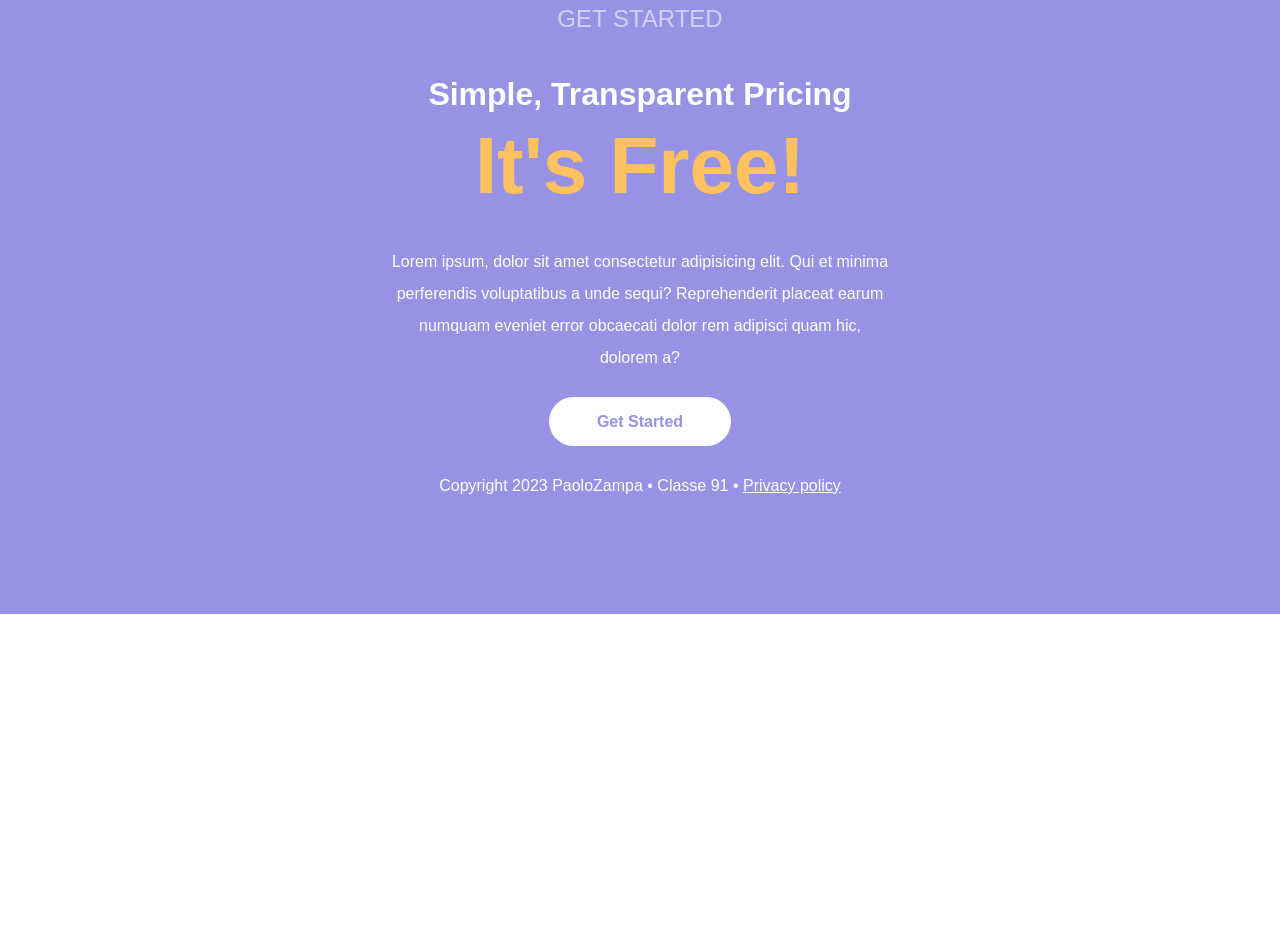
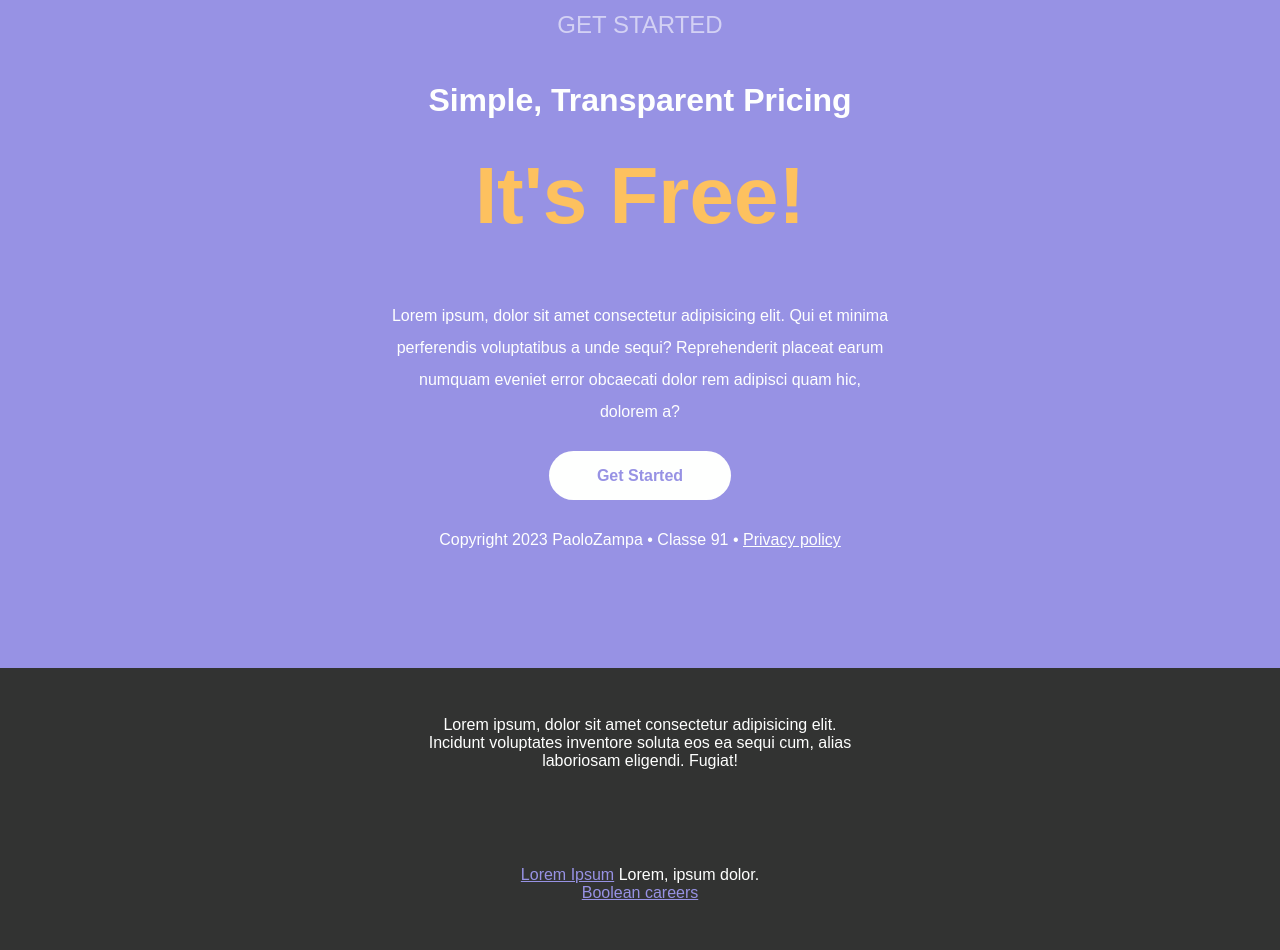
Before and after one commit to PaoloZampa/htmlcss-responsive-layout, a plain HTML site: page index.html in a window 1280 px wide. Shown: the part 5662-6612 px from the top of the page. Before the commit the page ends 6276 px from the top, so only its background shows below. Drawn offline with Linux system fonts and the light colour scheme.

Commit message:
add footer section

```diff
--- a/assets/css/style.css
+++ b/assets/css/style.css
@@ -366,11 +366,12 @@ i.fa-solid.fa-arrow-down-long {
 
 /* about */
 
-#about{
+#about {
     margin: 6rem 1rem;
 }
 
 #about h1 {
+    line-height: 4rem;
     font-size: 4rem;
     color: var(--violet);
 }
@@ -379,31 +380,31 @@ i.fa-solid.fa-arrow-down-long {
     margin: 2rem 0;
 }
 
-.img4{
+.img4 {
     background-image: url(../img/about.jpg);
     text-align: end;
 }
 
-.avatar i{
+.avatar i {
     position: absolute;
     color: var(--violet);
 }
 
-#about .avatar{
+#about .avatar {
     margin: 2rem 0;
 }
 
-#about span{
+#about span {
     color: var(--violet);
     font-size: 2rem;
     font-weight: 700;
 }
 
-.btn_about{
+.btn_about {
     margin: 2rem 0;
 }
 
-#about a{
+#about a {
     color: var(--white);
     background-color: var(--violet);
     padding: 0.5rem 1rem;
@@ -414,36 +415,37 @@ i.fa-solid.fa-arrow-down-long {
 
 /* call to action */
 
-#call_to_action{
+#call_to_action {
     text-align: center;
     background-color: var(--violet);
     padding: 5rem 1rem;
 }
 
-.start{
+.start {
     font-size: 1.5rem;
     color: rgba(255, 255, 255, 0.575);
 }
 
-#call_to_action h2{
+#call_to_action h2 {
     color: var(--white);
     font-size: 2rem;
     padding: 2rem 0;
     line-height: 3rem;
 }
 
-#call_to_action h1{
+#call_to_action h1 {
+    line-height: 5rem;
     font-size: 5rem;
     color: #fdc15f;
     padding-bottom: 4rem;
 }
 
-#call_to_action p{
+#call_to_action p {
     color: var(--white);
     margin-bottom: 2rem;
 }
 
-.btn_cta{
+.btn_cta {
     background-color: var(--white);
     padding: 1rem 3rem;
     color: var(--violet);
@@ -451,15 +453,33 @@ i.fa-solid.fa-arrow-down-long {
     font-weight: 600;
 }
 
-.copyright{
+.copyright {
     padding-top: 2rem;
 }
 
-.copyright a{
+.copyright a {
     color: var(--white);
 }
 
 /* #endregion main */
+
+/* #region footer */
+
+#app_footer {
+    background-color: var(--dark);
+    color: var(--white);
+    text-align: center;
+}
+
+#app_footer a {
+    color: var(--violet);
+}
+
+#app_footer p {
+    padding: 3rem 2rem;
+}
+
+/* #endregion footer */
 
 
 /* #region mediaquery */
@@ -634,7 +654,8 @@ i.fa-solid.fa-arrow-down-long {
 
     /* call to action */
 
-    #call_to_action .container{
+    #call_to_action .container,
+    #app_footer .container {
         width: 40%;
         max-width: 500px;
     }
--- a/index.html
+++ b/index.html
@@ -397,7 +397,19 @@
         <!-- /#app-main -->
 
 
-        <footer id="app_footer"></footer>
+        <footer id="app_footer">
+            <div class="container">
+                <p>
+                    Lorem ipsum, dolor sit amet consectetur adipisicing elit.
+                    Incidunt voluptates inventore soluta eos ea sequi cum, alias
+                    laboriosam eligendi. Fugiat!
+                </p>
+                <p>
+                    <a href="#">Lorem Ipsum</a> Lorem, ipsum dolor. <br>
+                    <a href="#">Boolean careers</a>
+                </p>
+            </div>
+        </footer>
         <!-- /#app-footer -->
 
     </body>
```
